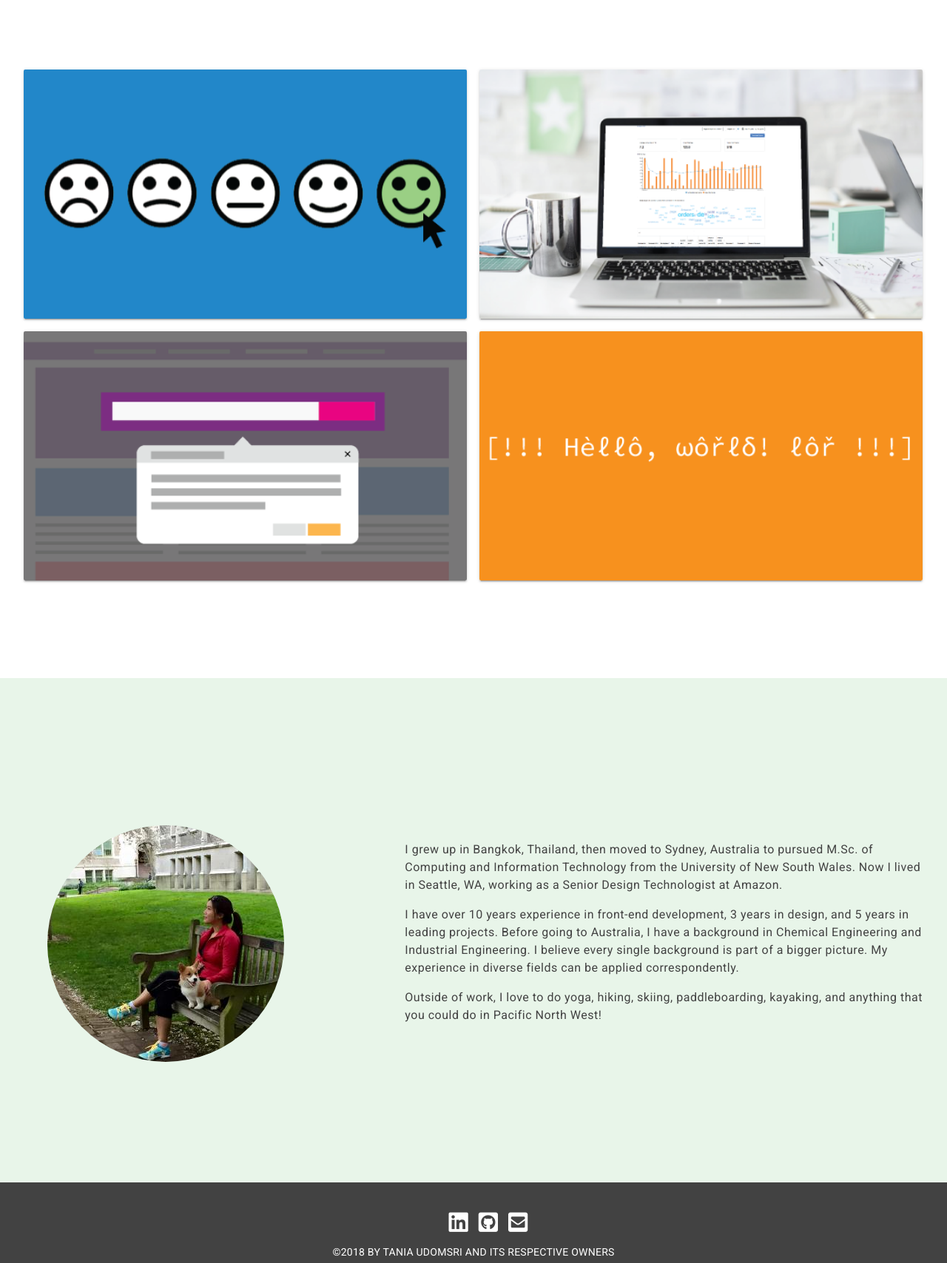
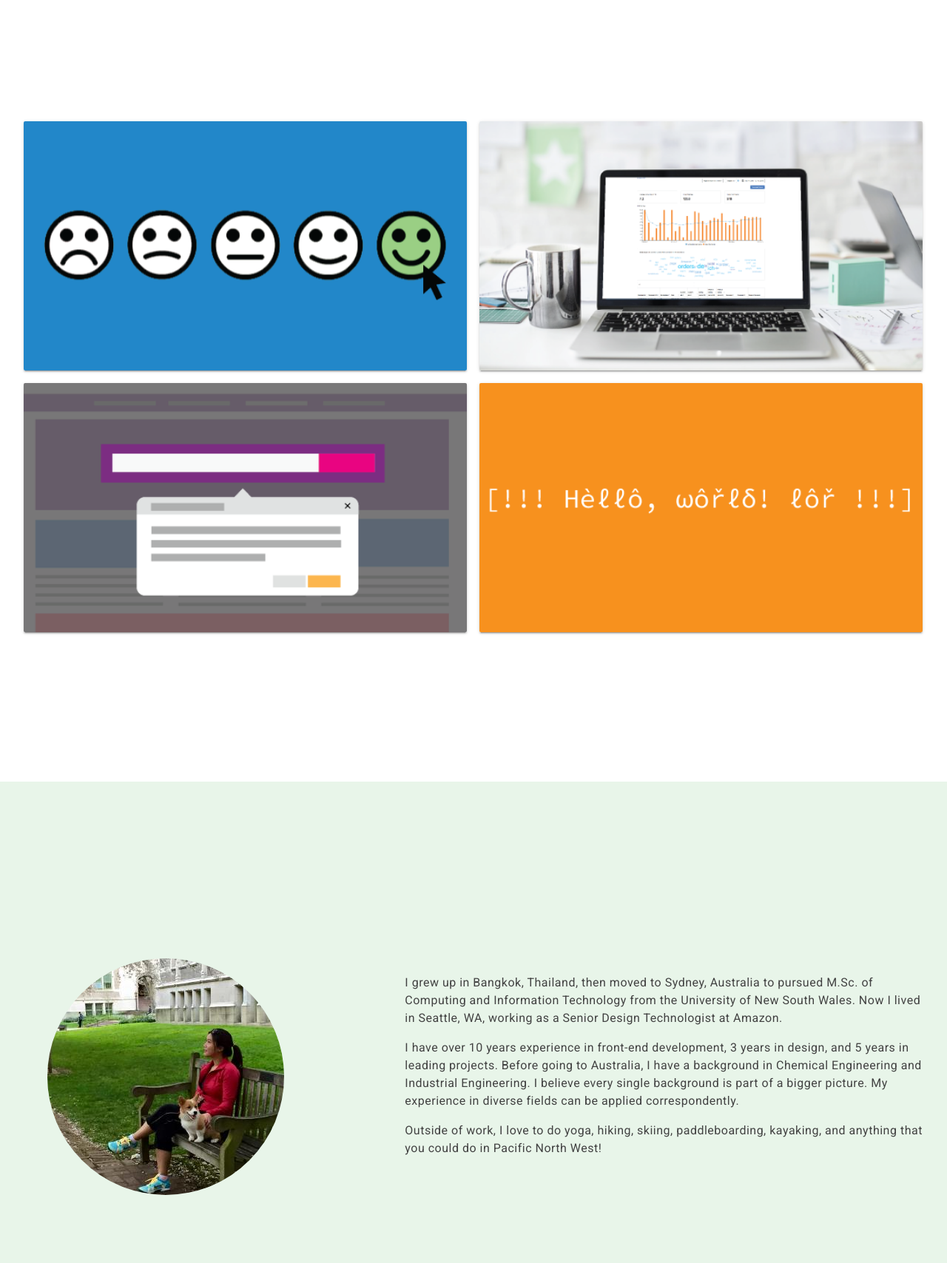
Before and after one commit to TaniaUdomsri/TaniaUdomsri.github.io.port, a plain HTML site: page index.html in a window 1280 px wide. Shown: the part 680-2388 px from the top of the page at 74% size. Drawn offline with nearby package versions, Linux system fonts and the light colour scheme; some packages are replaced by stand-ins of ours; a script that the page names is missing.

Commit message:
Fixed page scrolling

```diff
--- a/assets/js/main.js
+++ b/assets/js/main.js
@@ -3,7 +3,7 @@ $(function() {
   // Top nav menu
   $(".top-menu-item").click(function() {
   	var menu = $(this).attr('menu');
-  	$.scrollTo('#' + menu, 500, {offset: {top:-70, left:0} });
+  	$.scrollTo('#' + menu, 500, {offset: {top:0, left:0} });
   })
 
   // Portfolio cards
--- a/bundle.css
+++ b/bundle.css
@@ -3077,6 +3077,9 @@ img {
     left: 0;
     top: -250px; } }
 
+#portfolio {
+  padding: 70px 0; }
+
 .my-portfolio-list .mdc-image-list__item {
   width: calc(100% / 2 - 4.5px);
   margin: 2px; }
@@ -3108,8 +3111,8 @@ img {
   background-color: #607d8b; }
 
 #about-me {
-  padding-top: 180px;
-  padding-bottom: 50px;
+  padding-top: 220px;
+  padding-bottom: 120px;
   margin-top: 100px;
   position: relative;
   background: #e8f5e9; }
--- a/index.html
+++ b/index.html
@@ -58,10 +58,10 @@
     </div>
   </div>
 
-  <div class="mdc-layout-grid page-wrapper">
-    <div class="mdc-layout-grid__inner">
-      <div class="mdc-layout-grid__cell mdc-layout-grid__cell--span-12">
-        <section id="portfolio" class="main-content">
+  <section id="portfolio">
+    <div class="mdc-layout-grid page-wrapper">
+      <div class="mdc-layout-grid__inner">
+        <div class="mdc-layout-grid__cell mdc-layout-grid__cell--span-12">
           <ul class="mdc-image-list my-portfolio-list">
             <li class="mdc-image-list__item">
               <div class="portfolio-card mdc-card" portfolio="hmd2">
@@ -96,11 +96,10 @@
             </li>
 
           </ul>
-        </section>
-
+        </div>
       </div>
     </div>
-  </div>
+  </section>
 
   <section id="about-me">
     <div class="mdc-layout-grid page-wrapper">
```
